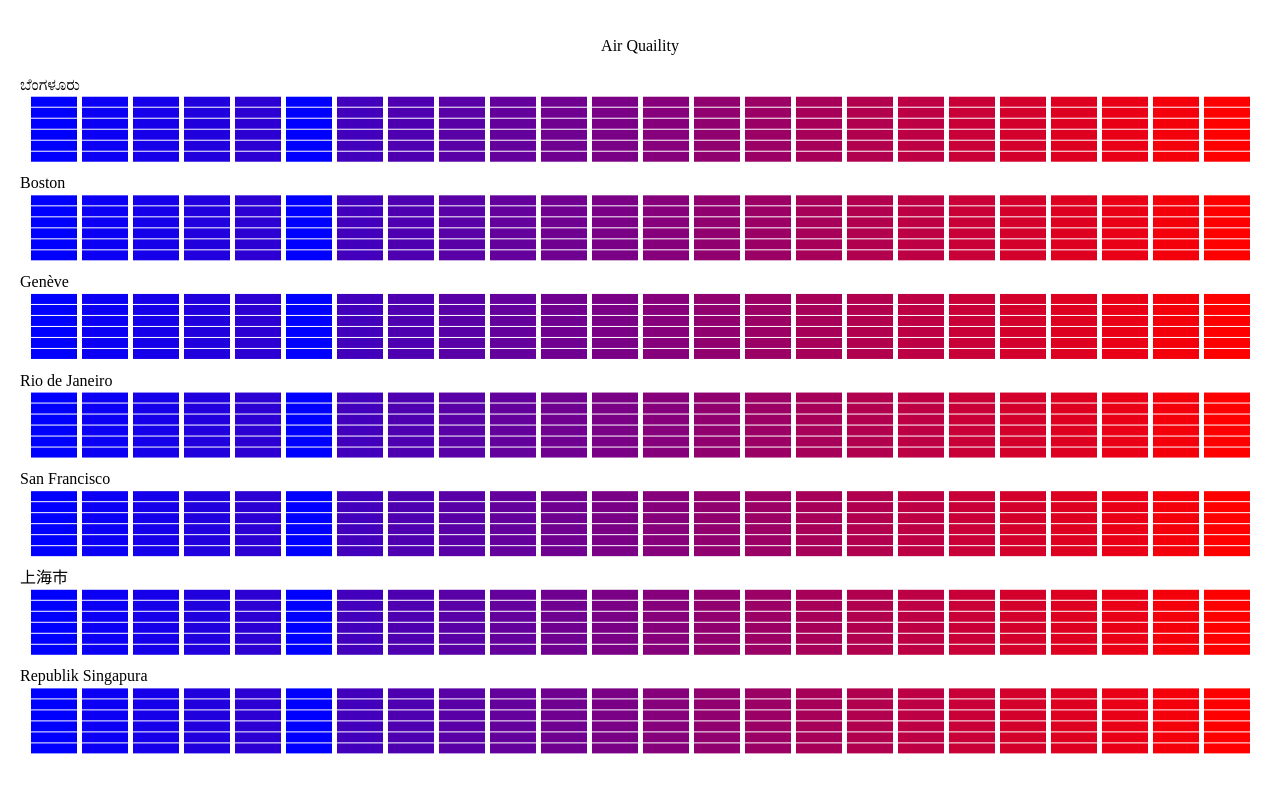
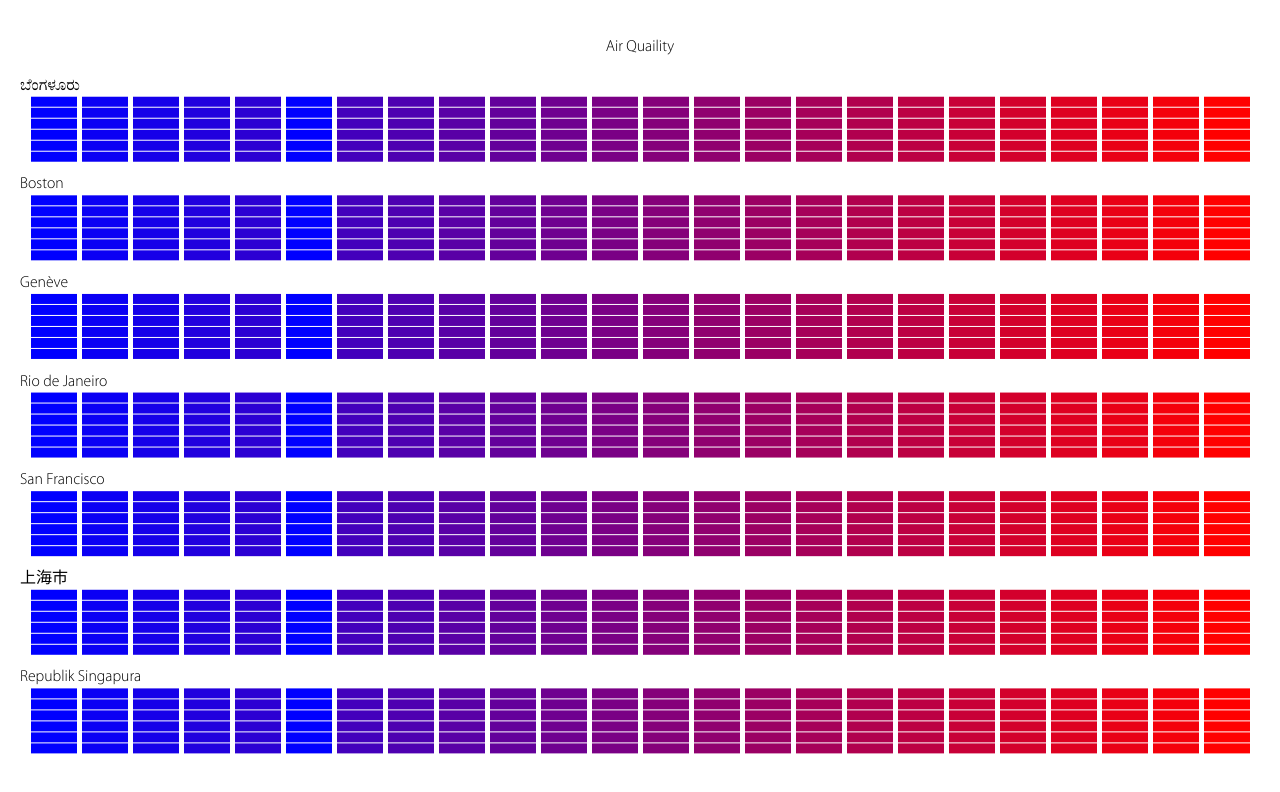
Before and after one commit to trebor/metropolis, a website: page index.html in a window 1280 px wide. Drawn offline with Linux system fonts and the light colour scheme.

Commit message:
font stuff

```diff
--- a/css/style.css
+++ b/css/style.css
@@ -1,9 +1,23 @@
+@font-face {
+    font-family: "myriad";
+    src: url("MyriadSetPro-Thin_sub.woff") format('woff');
+}
+@font-face {
+    font-family: "heiti";
+    src: url("STHeiti.woff") format('woff');
+}
+@font-face {
+    font-family: "kannada";
+    src: url("KannadaSangamMN_sub.woff") format('woff');
+}
+
 body {
   width: 100%;
   height: 100%;
   margin: 0px;
   display: flex;
   flex-direction: column;
+  font-family: myriad;
 }
 
 .chart {
```
Also changed, not shown: css/KannadaSangamMN.woff (added), css/KannadaSangamMN_sub.woff (added), css/MyriadSetPro-Thin_sub.woff (added), 1 other file.
